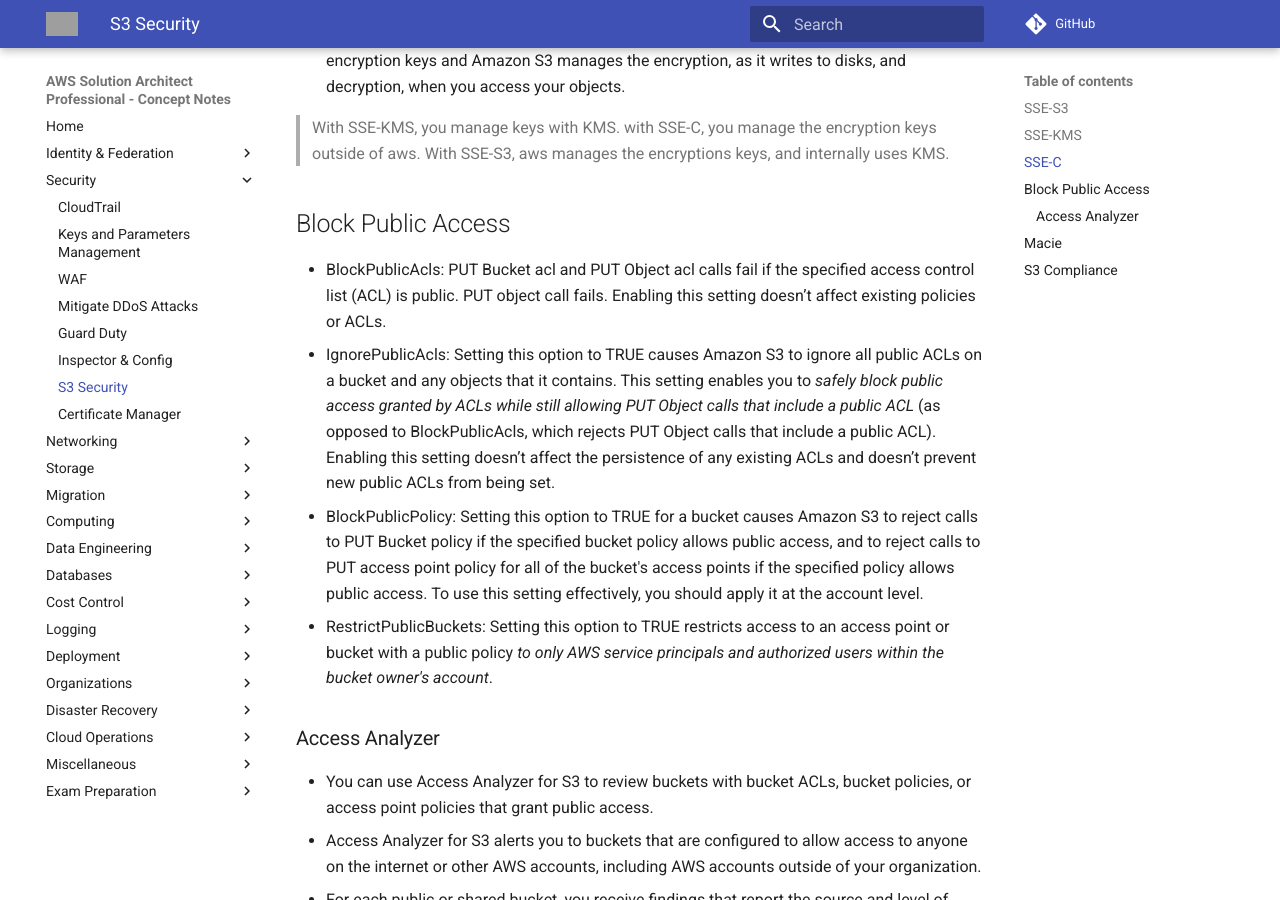
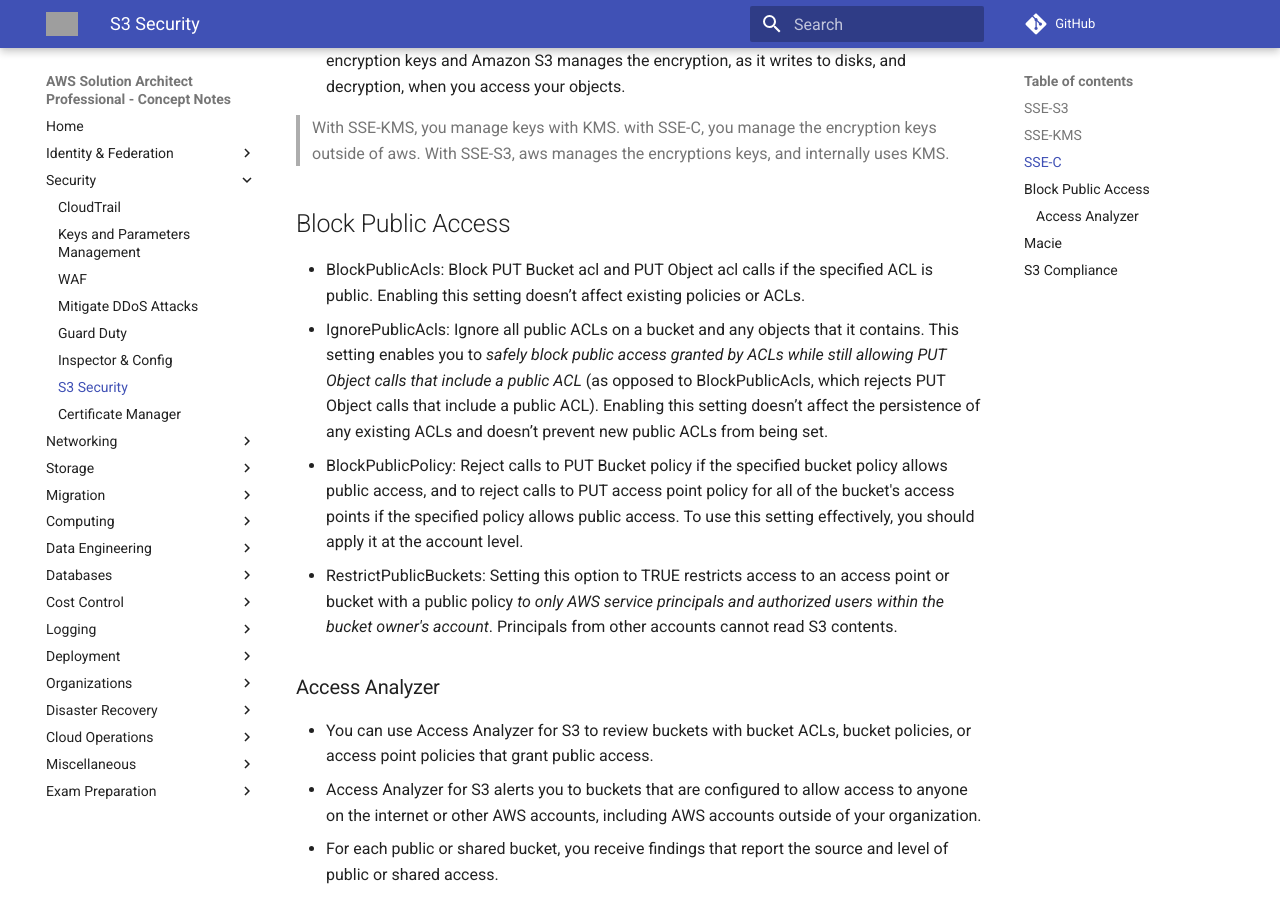
Before and after one commit to jeyabalajis/aws-certified-sa-pro-notes, an MkDocs documentation site: the page built from docs/security/s3_security.md, in a window 1280 px wide and 900 px high, scrolled down 830 px. Built offline with MkDocs 1.6.1 and Material for MkDocs 9.7.7, drawn with Linux system fonts in a browser that asks for light colours; comment, search, counter and statistics services are not loaded; grey boxes are pictures that could not be loaded.

Commit message:
Update s3_security.md

```diff
--- a/docs/security/s3_security.md
+++ b/docs/security/s3_security.md
@@ -22,10 +22,10 @@
 
 ## Block Public Access
 
-- BlockPublicAcls: PUT Bucket acl and PUT Object acl calls fail if the specified access control list (ACL) is public. PUT object call fails. Enabling this setting doesn’t affect existing policies or ACLs.
-- IgnorePublicAcls: Setting this option to TRUE causes Amazon S3 to ignore all public ACLs on a bucket and any objects that it contains. This setting enables you to _safely block public access granted by ACLs while still allowing PUT Object calls that include a public ACL_ (as opposed to BlockPublicAcls, which rejects PUT Object calls that include a public ACL). Enabling this setting doesn’t affect the persistence of any existing ACLs and doesn’t prevent new public ACLs from being set.
-- BlockPublicPolicy: Setting this option to TRUE for a bucket causes Amazon S3 to reject calls to PUT Bucket policy if the specified bucket policy allows public access, and to reject calls to PUT access point policy for all of the bucket's access points if the specified policy allows public access. To use this setting effectively, you should apply it at the account level.
-- RestrictPublicBuckets: Setting this option to TRUE restricts access to an access point or bucket with a public policy _to only AWS service principals and authorized users within the bucket owner's account_.
+- BlockPublicAcls: Block PUT Bucket acl and PUT Object acl calls if the specified ACL is public. Enabling this setting doesn’t affect existing policies or ACLs.
+- IgnorePublicAcls: Ignore all public ACLs on a bucket and any objects that it contains. This setting enables you to _safely block public access granted by ACLs while still allowing PUT Object calls that include a public ACL_ (as opposed to BlockPublicAcls, which rejects PUT Object calls that include a public ACL). Enabling this setting doesn’t affect the persistence of any existing ACLs and doesn’t prevent new public ACLs from being set.
+- BlockPublicPolicy: Reject calls to PUT Bucket policy if the specified bucket policy allows public access, and to reject calls to PUT access point policy for all of the bucket's access points if the specified policy allows public access. To use this setting effectively, you should apply it at the account level.
+- RestrictPublicBuckets: Setting this option to TRUE restricts access to an access point or bucket with a public policy _to only AWS service principals and authorized users within the bucket owner's account_. Principals from other accounts cannot read S3 contents.
 
 ### Access Analyzer
 
```
